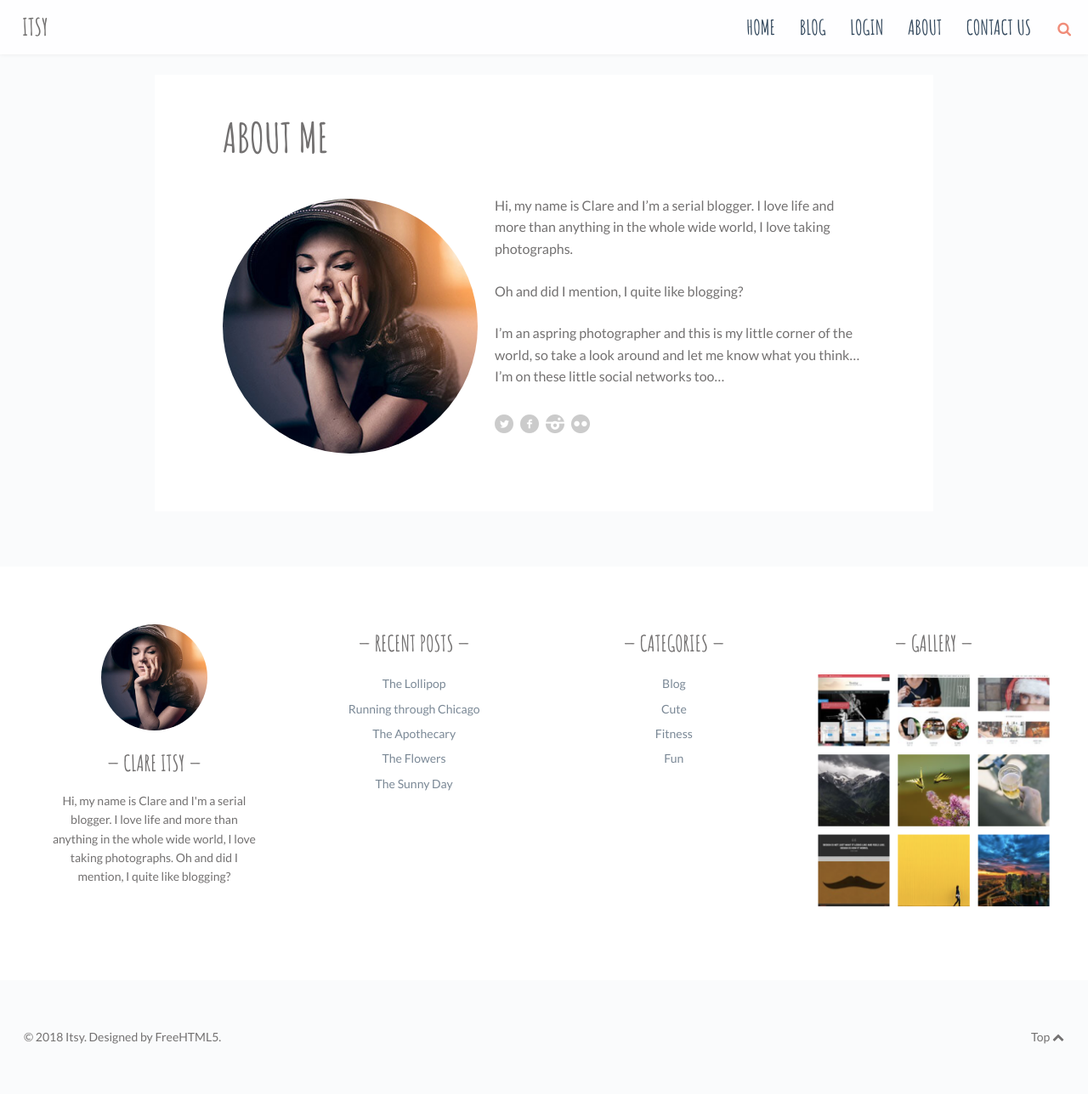
After one commit to mukulmh/django-blog-website, a Django app: page /blog/profile-setting/ in a window 1280 px wide. The commit adds this page. Shown: the whole page at 85% size. Run offline with Django 4.2, Linux system fonts and the light colour scheme.

Commit message:
users can now edit or delete their comments from a post

```diff
--- a/Post/urls.py
+++ b/Post/urls.py
@@ -1,6 +1,6 @@
 from django.urls import path
 
-from .views import blogFilter, blogs, categories, create, delete, edit, index, likepost, profile, searchBlog, yourBlog, single
+from .views import blogFilter, blogs, categories, create, delete, deleteComment, edit, editComment, index, likepost, profile, searchBlog, setting, yourBlog, single
 
 urlpatterns = [
     path('index/', index, name='index'),
@@ -14,5 +14,8 @@ urlpatterns = [
     path('yourblog/', yourBlog, name='yourblog'),
     path('profile/<int:id>',profile, name='profile'),
     path('search/',searchBlog, name='search'),
+    path('profile-setting/',setting, name='setting'),
     path('like/<int:id>',likepost, name='likepost'),
+    path('deleteComment/<int:id>',deleteComment, name='deleteComment'),
+    path('editComment/<int:id>',editComment, name='editComment'),
 ]
--- a/Post/views.py
+++ b/Post/views.py
@@ -126,7 +126,7 @@ def yourBlog(request):
     return redirect('index')
 
 
-# profile of an user
+# blogs of an author
 def profile(request,id):
     author = User.objects.get(id=id)
     posts = Post.objects.filter(author_id=id)
@@ -152,3 +152,30 @@ def likepost(request, id):
         click = Like(liked_by_id = request.user.id, liked_on_id = id)
         click.save()
         return redirect('single', id=id)
+
+
+# user profile setting
+def setting(request):
+    return render(request,'blog/user.html')
+
+
+# delete comment
+def deleteComment(request, id):
+    if request.user.is_authenticated:
+        comment = Comment.objects.filter(id = id)
+        for c in comment:
+            pid = c.comment_on_id
+        if comment.exists():
+            comment.delete()
+            return redirect('single', pid)
+    return redirect('index')
+
+
+# edit comment
+def editComment(request, id):
+    if request.user.is_authenticated:
+        comment = Comment.objects.get(id=id)
+        comment.comment = request.POST['comment']
+        comment.save()
+        return redirect('single', comment.comment_on_id)
+    return redirect('index')
--- /dev/null
+++ b/templates/blog/user.html
@@ -0,0 +1,41 @@
+{% extends 'blogbase.html' %}
+{% load static %}
+{% block content %}
+<div class="wrap full-wrap">
+    <div class="main-wrap">
+
+        <section class="main">
+            <article class="post page">
+
+                <div class="inner">
+                    <h1>About me</h1>
+                    <div class="post-content">
+                        <p><img class="size-full alignleft rounded" src="{% static 'itsy/images/about-me.jpg' %}"
+                                alt="about-clare" width="300" height="300">
+                            Hi, my name is Clare and I’m a serial blogger. I love life and more than anything in the
+                            whole wide world, I love taking photographs.</p>
+                        <p>Oh and did I mention, I quite like blogging?</p>
+                        <p>I’m an aspring photographer and this is my little corner of the world, so take a look around
+                            and let me know what you think… I’m on these little social networks too…</p>
+                        <p>
+                            <a target="_self" class="social twitter black" href="#"> Twitter </a>
+                            <a target="_self" class="social facebook black" href="#"> Facebook&nbsp;</a>
+                            <a target="_self" class="social instagram black" href="#">&nbsp;instagram&nbsp;</a>
+                            <a target="_self" class="social flickr black" href="#"> flickr&nbsp;</a>
+                        </p>
+
+                    </div>
+                </div>
+
+            </article>
+            <div class="border"></div>
+
+
+        </section>
+
+
+    </div><!-- /main-wrap -->
+
+
+</div><!-- /wrap -->
+{% endblock %}
--- a/templates/blogbase.html
+++ b/templates/blogbase.html
@@ -52,7 +52,7 @@
                             </li>
 
                             <li class="menu-item">
-                                <a href="{% url 'blogs' %}">Blog</a>
+                                <a style="cursor: pointer;">Blog</a>
                                 <ul class="sub-menu">
                                     <li class="menu-item">
                                         <a href="{% url 'blogs' %}">Browse All</a>
@@ -70,10 +70,10 @@
 
                             {% if user.is_authenticated %}
                             <li class="menu-item">
-                                <a href="#">{{user.username}}</a>
+                                <a style="cursor: pointer;">{{user.username}}</a>
                                 <ul class="sub-menu">
                                     <li class="menu-item">
-                                        <a href="#">Profile</a>
+                                        <a href="{% url 'setting' %}">Profile</a>
                                     </li>
                                     <li class="menu-item">
                                         <a href="{% url 'yourblog' %}">Your Blog</a>
```
Also changed, not shown: templates/blog/single.html (+65 -7 lines).
